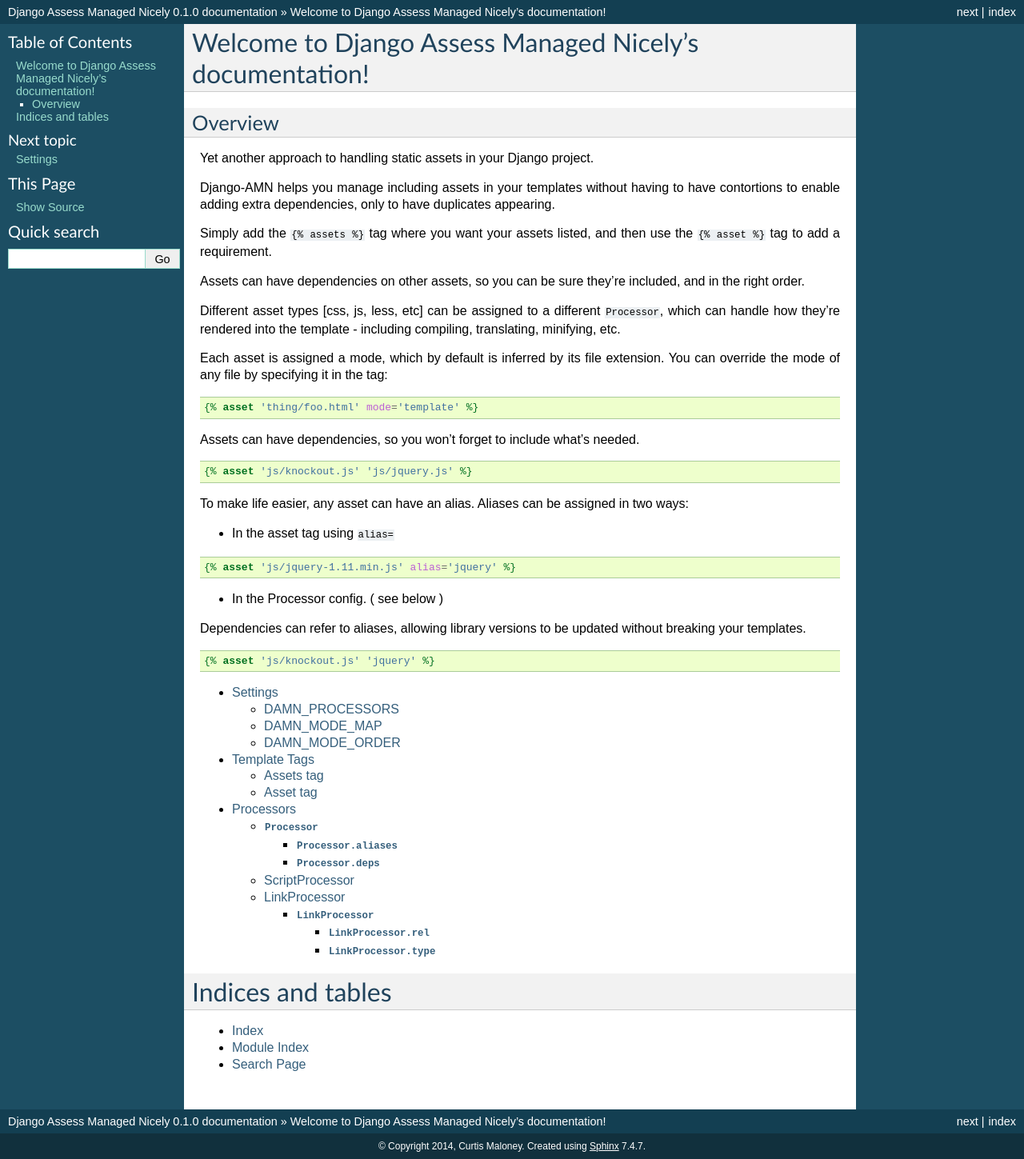
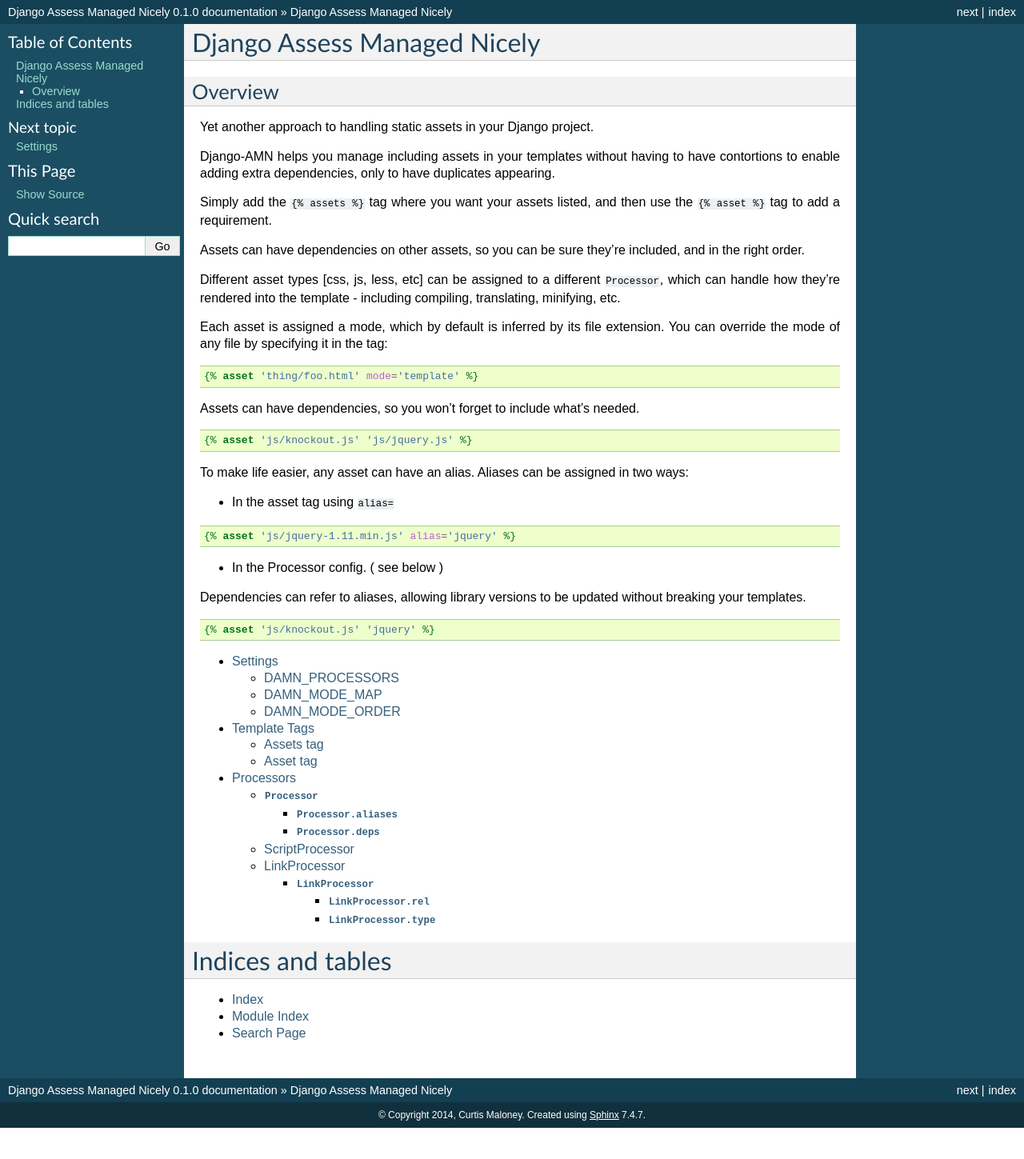
Before and after one commit to funkybob/django-amn, a Sphinx documentation site: the page built from docs/index.rst, in a window 1280 px wide. Shown: the whole page at 80% size. Built offline with Sphinx 7.4.7, drawn with Linux system fonts in a browser that asks for light colours; after the commit the page ends 1410 px from its top, so only the background shows below that.

Commit message:
Be less polite

```diff
--- a/docs/index.rst
+++ b/docs/index.rst
@@ -3,8 +3,8 @@
    You can adapt this file completely to your liking, but it should at least
    contain the root `toctree` directive.
 
-Welcome to Django Assess Managed Nicely's documentation!
-========================================================
+Django Assess Managed Nicely
+============================
 
 Overview
 --------
```
